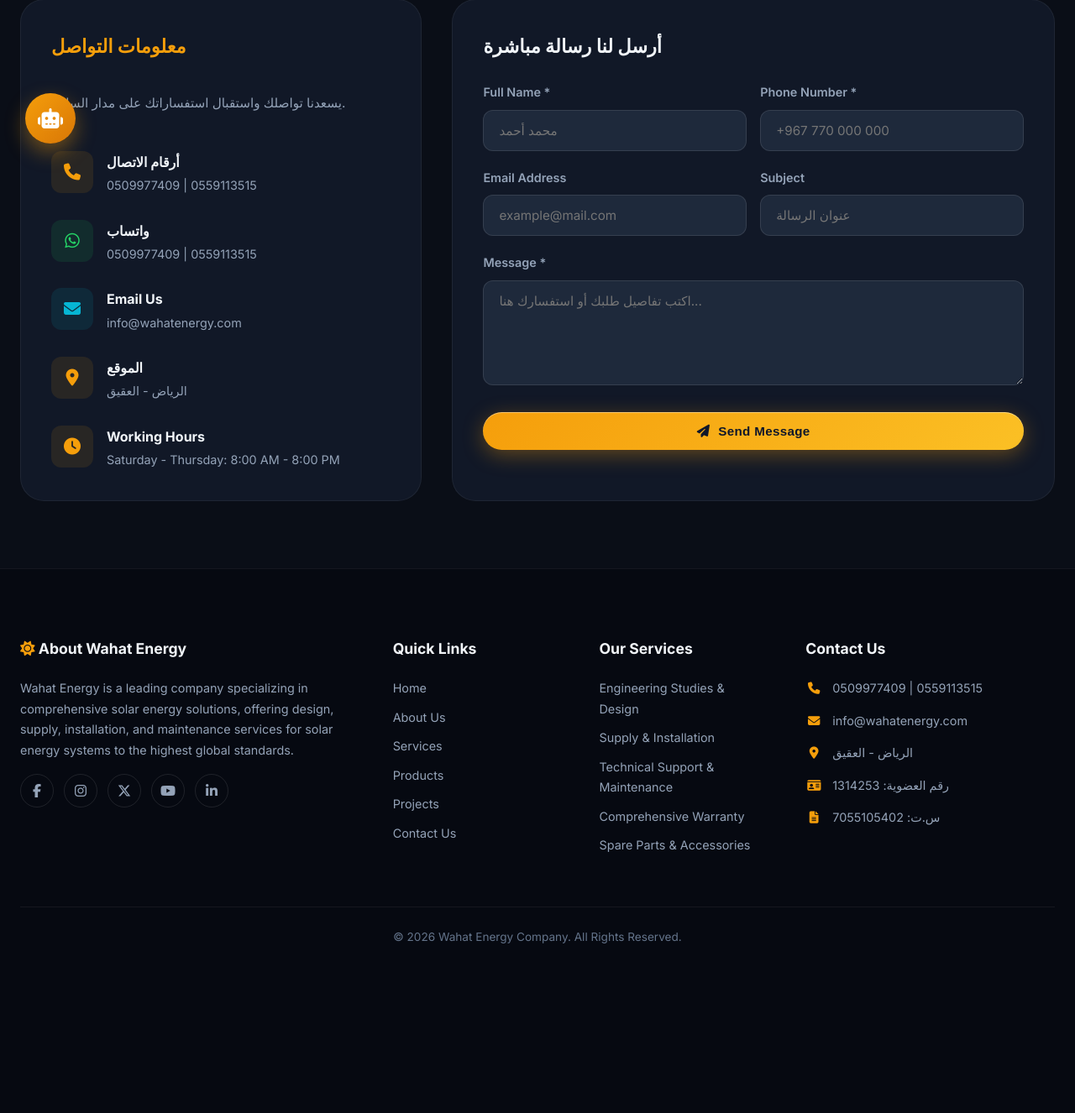
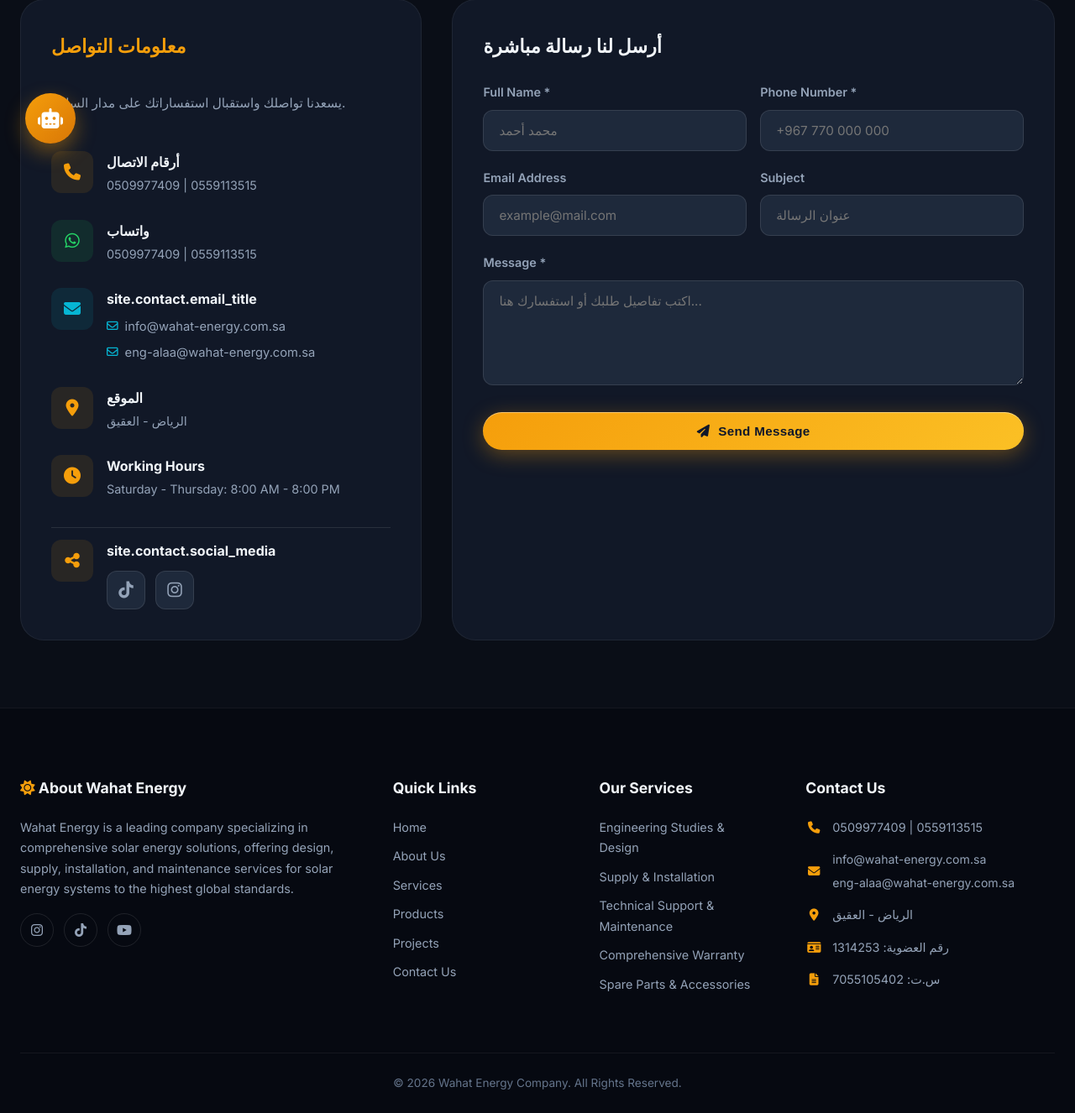
Before and after one commit to axiomhaidarcreate/wahat-energy, a Laravel app: page /contact in a window 1280 px wide. Shown: the part 599-1925 px from the top of the page at 84% size. Before the commit the page ends 1723 px from the top, so only its background shows below. Run offline with Laravel 12, Linux system fonts and the light colour scheme.

Commit message:
update: contact info, email links and social media in contact page and footer

```diff
--- a/resources/views/website/contact.blade.php
+++ b/resources/views/website/contact.blade.php
@@ -42,7 +42,10 @@
                     <div class="contact-item-icon"><i class="fa-solid fa-phone"></i></div>
                     <div>
                         <div style="font-weight: 700; color: var(--text-primary);">أرقام الاتصال</div>
-                        <div style="color: var(--text-secondary); font-size: 0.9rem; margin-top: 2px; direction: ltr;">0509977409 | 0559113515</div>
+                        <div style="color: var(--text-secondary); font-size: 0.9rem; margin-top: 2px; direction: ltr;">
+                            <a href="tel:0509977409" style="color: inherit; text-decoration: none;">0509977409</a> |
+                            <a href="tel:0559113515" style="color: inherit; text-decoration: none;">0559113515</a>
+                        </div>
                     </div>
                 </div>
 
@@ -50,15 +53,27 @@
                     <div class="contact-item-icon" style="background: rgba(37, 211, 102, 0.1); color: #25d366;"><i class="fa-brands fa-whatsapp"></i></div>
                     <div>
                         <div style="font-weight: 700; color: var(--text-primary);">واتساب</div>
-                        <div style="color: var(--text-secondary); font-size: 0.9rem; margin-top: 2px; direction: ltr;">0509977409 | 0559113515</div>
+                        <div style="color: var(--text-secondary); font-size: 0.9rem; margin-top: 2px; direction: ltr;">
+                            <a href="https://wa.me/966509977409" target="_blank" rel="noopener noreferrer" style="color: inherit; text-decoration: none;">0509977409</a> |
+                            <a href="https://wa.me/966559113515" target="_blank" rel="noopener noreferrer" style="color: inherit; text-decoration: none;">0559113515</a>
+                        </div>
                     </div>
                 </div>
 
                 <div class="contact-item-block">
                     <div class="contact-item-icon" style="background: rgba(6, 182, 212, 0.1); color: var(--accent);"><i class="fa-solid fa-envelope"></i></div>
                     <div>
-                        <div style="font-weight: 700; color: var(--text-primary);">{{ __('site.contact.btn_email') }}</div>
-                        <div style="color: var(--text-secondary); font-size: 0.9rem; margin-top: 2px;">{{ __('site.contact.email') }}</div>
+                        <div style="font-weight: 700; color: var(--text-primary);">{{ __('site.contact.email_title') ?? 'البريد الإلكتروني' }}</div>
+                        <div style="display: flex; flex-direction: column; gap: 6px; margin-top: 6px; direction: ltr; text-align: right;">
+                            <a href="mailto:info@wahat-energy.com.sa" class="contact-email-link" style="color: var(--text-secondary); text-decoration: none; font-size: 0.92rem; display: inline-flex; align-items: center; gap: 8px;">
+                                <i class="fa-regular fa-envelope" style="font-size: 0.85rem; color: var(--accent);"></i>
+                                <span>info@wahat-energy.com.sa</span>
+                            </a>
+                            <a href="mailto:eng-alaa@wahat-energy.com.sa" class="contact-email-link" style="color: var(--text-secondary); text-decoration: none; font-size: 0.92rem; display: inline-flex; align-items: center; gap: 8px;">
+                                <i class="fa-regular fa-envelope" style="font-size: 0.85rem; color: var(--accent);"></i>
+                                <span>eng-alaa@wahat-energy.com.sa</span>
+                            </a>
+                        </div>
                     </div>
                 </div>
 
@@ -70,13 +85,27 @@
                     </div>
                 </div>
 
-
-
                 <div class="contact-item-block">
                     <div class="contact-item-icon"><i class="fa-solid fa-clock"></i></div>
                     <div>
                         <div style="font-weight: 700; color: var(--text-primary);">{{ __('site.common.working_hours') }}</div>
                         <div style="color: var(--text-secondary); font-size: 0.9rem; margin-top: 2px;">{{ __('site.common.sat_thu') }}</div>
+                    </div>
+                </div>
+
+                {{-- Social Media Icons --}}
+                <div class="contact-item-block" style="padding-top: 14px; border-top: 1px solid var(--border-light); margin-top: 4px;">
+                    <div class="contact-item-icon" style="background: rgba(245, 158, 11, 0.1); color: var(--primary);"><i class="fa-solid fa-share-nodes"></i></div>
+                    <div>
+                        <div style="font-weight: 700; color: var(--text-primary); margin-bottom: 10px;">{{ __('site.contact.social_media') ?? 'تابعنا على مواقع التواصل' }}</div>
+                        <div class="contact-social-icons">
+                            <a href="https://www.tiktok.com/@wahatenergy" target="_blank" rel="noopener noreferrer" class="contact-social-btn tiktok" aria-label="TikTok" title="TikTok (@wahatenergy)">
+                                <i class="fa-brands fa-tiktok"></i>
+                            </a>
+                            <a href="https://www.instagram.com/wahatenergy" target="_blank" rel="noopener noreferrer" class="contact-social-btn instagram" aria-label="Instagram" title="Instagram (@wahatenergy)">
+                                <i class="fa-brands fa-instagram"></i>
+                            </a>
+                        </div>
                     </div>
                 </div>
             </div>
--- a/resources/views/website/partials/footer.blade.php
+++ b/resources/views/website/partials/footer.blade.php
@@ -10,11 +10,9 @@
                 </h4>
                 <p>{{ __('site.footer.about_text') }}</p>
                 <div class="footer-social">
-                    <a href="#" aria-label="Facebook"><i class="fa-brands fa-facebook-f"></i></a>
-                    <a href="#" aria-label="Instagram"><i class="fa-brands fa-instagram"></i></a>
-                    <a href="#" aria-label="Twitter"><i class="fa-brands fa-x-twitter"></i></a>
+                    <a href="https://www.instagram.com/wahatenergy" target="_blank" rel="noopener noreferrer" aria-label="Instagram"><i class="fa-brands fa-instagram"></i></a>
+                    <a href="https://www.tiktok.com/@wahatenergy" target="_blank" rel="noopener noreferrer" aria-label="TikTok"><i class="fa-brands fa-tiktok"></i></a>
                     <a href="#" aria-label="YouTube"><i class="fa-brands fa-youtube"></i></a>
-                    <a href="#" aria-label="LinkedIn"><i class="fa-brands fa-linkedin-in"></i></a>
                 </div>
             </div>
 
@@ -50,7 +48,10 @@
                 </div>
                 <div class="footer-contact-item">
                     <i class="fa-solid fa-envelope"></i>
-                    <span>{{ __('site.contact.email') }}</span>
+                    <div style="display: flex; flex-direction: column; gap: 4px;">
+                        <a href="mailto:info@wahat-energy.com.sa" style="color: inherit; text-decoration: none; font-size: 0.88rem;">info@wahat-energy.com.sa</a>
+                        <a href="mailto:eng-alaa@wahat-energy.com.sa" style="color: inherit; text-decoration: none; font-size: 0.88rem;">eng-alaa@wahat-energy.com.sa</a>
+                    </div>
                 </div>
                 <div class="footer-contact-item">
                     <i class="fa-solid fa-location-dot"></i>
```
